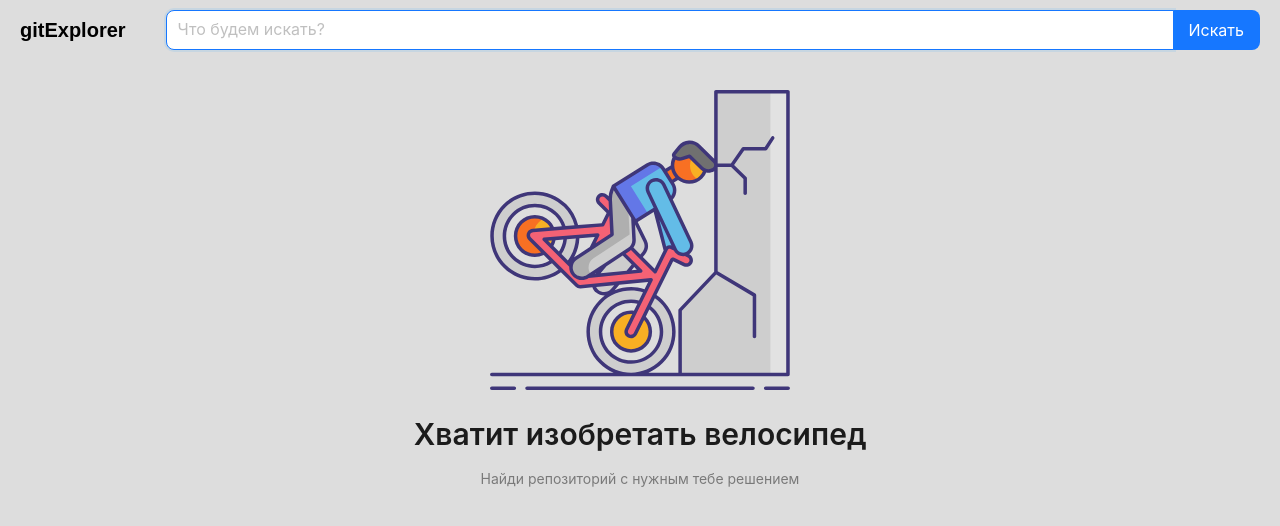
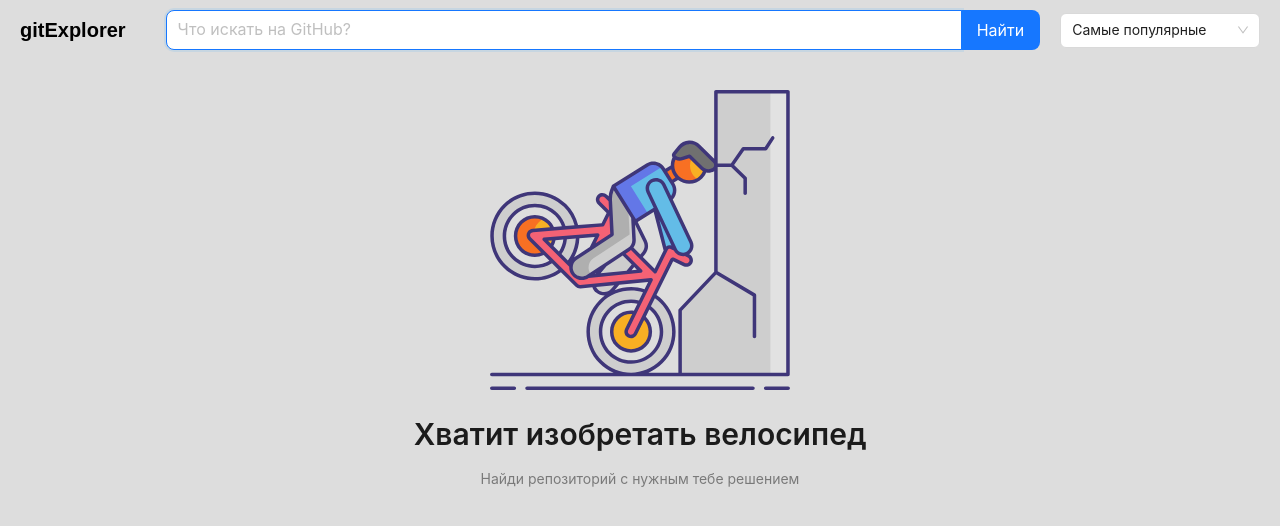
Before and after one commit to Lomt1k/gitExplorer, a React (Vite) app: page / in a window 1280 px wide. Shown: the top 526 px of the page. Built offline with nearby package versions, Linux system fonts and the light colour scheme.

Commit message:
Сортировка + резиновая вёрстка шапки

```diff
--- a/src/core/api/GithubAPI.ts
+++ b/src/core/api/GithubAPI.ts
@@ -1,5 +1,5 @@
 import RootStore from "../store/RootStore";
-import { isRepoResponse } from "./GithubTypes";
+import { isErrorMessageResponse, isRepoResponse, SearchSortType } from "./GithubTypes";
 
 class GithubAPI {
   private _baseUrl: string = 'https://api.github.com/search/repositories?';
@@ -8,7 +8,7 @@ class GithubAPI {
   private _lastSearchParams: URLSearchParams | null = null;
   private _isNextPageAvailable: boolean = false;
 
-  public async fetchRepos(searchText: string) {
+  public async fetchRepos(searchText: string, sortType: SearchSortType = SearchSortType.Stars) {
     // если вдруг подгрузка уже идёт
     if (RootStore.repoStore.isLoading) {
       return;
@@ -17,8 +17,9 @@ class GithubAPI {
     this._lastPage = 1;
     this._lastSearchParams = new URLSearchParams({
       q: searchText,
-      sort: 'stars',
-      page: this._lastPage.toString()
+      sort: sortType,
+      per_page: `${this._itemsPerPage}`,
+      page: `${this._lastPage}`,
     });
 
     try {
@@ -26,18 +27,20 @@ class GithubAPI {
       RootStore.repoStore.setRepos([], true);
       const response = await fetch(this._baseUrl + this._lastSearchParams);
       const data = await response.json();
+      if (!response.ok) {
+        throw new Error(isErrorMessageResponse(data) ? data.message : `${response.status}: ${response.statusText}`);
+      }
       if (isRepoResponse(data)) {
         RootStore.repoStore.setRepos(data.items, false);
         this._isNextPageAvailable = data.items.length >= this._itemsPerPage;
         return;
       }
+      throw new Error('Пришел непонятный ответ от сервера');
     }
     catch (error) {
       console.error(error);
+      RootStore.repoStore.setRepos([], false);
     }
-
-    console.error('Произошла ошибка при попытке получить репозитории из API');
-    RootStore.repoStore.setRepos([], false);
   }
 
   public async tryFetchNextPage() {
@@ -54,6 +57,7 @@ class GithubAPI {
     const nextSearchParams = new URLSearchParams({
       q: this._lastSearchParams.get('q')!,
       sort: this._lastSearchParams.get('sort')!,
+      per_page: `${this._itemsPerPage}`,
       page: `${this._lastPage + 1}`
     });
 
@@ -61,6 +65,9 @@ class GithubAPI {
       RootStore.repoStore.setLoadingState(true);
       const response = await fetch(this._baseUrl + nextSearchParams);
       const data = await response.json();
+      if (!response.ok) {
+        throw new Error(isErrorMessageResponse(data) ? data.message : `${response.status}: ${response.statusText}`);
+      }
       if (isRepoResponse(data)) {
         this._isNextPageAvailable = data.items.length >= this._itemsPerPage;
         RootStore.repoStore.addRepos(data.items);
@@ -68,13 +75,12 @@ class GithubAPI {
         this._lastPage++;
         return;
       }
+      throw new Error('Пришел непонятный ответ от сервера');
     }
     catch (error) {
       console.error(error);
+      RootStore.repoStore.setLoadingState(false);
     }
-
-    console.error('Произошла ошибка при попытке догрузить список репозиториев из API');
-    RootStore.repoStore.setLoadingState(false);
   }
 }
 
--- a/src/core/api/GithubTypes.ts
+++ b/src/core/api/GithubTypes.ts
@@ -1,3 +1,11 @@
+export type ErrorMessageResponse = {
+  message: string;
+}
+
+export function isErrorMessageResponse(obj: any): obj is ErrorMessageResponse {
+  return typeof obj.message === 'string';
+}
+
 export type RepoResponse = {
   total_count: number;
   incomplete_results: boolean;
@@ -13,7 +21,7 @@ export function isRepoResponse(obj: any): obj is RepoResponse {
 export type RepositoryData = {
   id: number;
   name: string;
-  description: string;
+  description?: string;
   html_url: string;
   created_at: string;
   forks: number;
@@ -23,9 +31,15 @@ export type RepositoryData = {
 export function isRepositoryData(obj: any): obj is RepositoryData {
   return typeof obj.id === 'number'
     && typeof obj.name === 'string'
-    && typeof obj.description === 'string'
     && typeof obj.html_url === 'string'
     && typeof obj.created_at === 'string'
     && typeof obj.forks === 'number'
     && typeof obj.stargazers_count === 'number';
 }
+
+export enum SearchSortType {
+  Stars = 'stars',
+  Forks = 'forks',
+  HelpWantedIssues = 'help-wanted-issues',
+  Updated = 'updated',
+};
--- a/src/core/components/GitSearch/GitSearch.tsx
+++ b/src/core/components/GitSearch/GitSearch.tsx
@@ -1,21 +1,46 @@
-import { Input } from "antd";
+import "./_git-search.scss";
+import { Input, Select } from "antd";
 import { useState } from "react";
 import GithubAPI from "../../api/GithubAPI";
+import { SearchSortType } from "../../api/GithubTypes";
 
 const GitSearch = () => {
   const [isLoading, setIsLoading] = useState(false);
+  const [sortType, setSortType] = useState(SearchSortType.Stars);
+  const [searchText, setSearchText] = useState('');
 
-  const handleSearch = async(searchText: string) => {
+  const handleChangeSortType = (type: SearchSortType) => {
+    setSortType(type);
+    tryFetch(searchText, type);
+  }
+
+  const handleSearch = (text: string) => {
+    setSearchText(text);
+    tryFetch(text, sortType);
+  }
+
+  const tryFetch = async (searchText: string, sortType: SearchSortType) => {
     if (searchText.length < 1) {
       return;
     }
 
     setIsLoading(true);
-    await GithubAPI.fetchRepos(searchText);
+    await GithubAPI.fetchRepos(searchText, sortType);
     setIsLoading(false);
   }
 
-  return <Input.Search placeholder="Что будем искать?" enterButton="Искать" size="large" autoFocus loading={isLoading} onSearch={(e) => handleSearch(e)}/>
+  return (
+    <div className="git-search">
+      <Input.Search className="git-search__search" placeholder="Что искать на GitHub?" enterButton="Найти" size="large" autoFocus
+        loading={isLoading} onSearch={(e) => handleSearch(e)} />
+      <Select className="git-search__sort" defaultValue={SearchSortType.Stars} onChange={(e) => handleChangeSortType(e)} options={[
+        { value: SearchSortType.Stars, label: <span>Самые популярные</span> },
+        { value: SearchSortType.Forks, label: <span>Часто копируемые</span> },
+        { value: SearchSortType.HelpWantedIssues, label: <span>Нуждаются в доработке</span> },
+        { value: SearchSortType.Updated, label: <span>Недавно обновлённые</span> },
+      ]} />
+    </div>
+  )
 }
 
 export default GitSearch;
--- /dev/null
+++ b/src/core/components/GitSearch/_git-search.scss
@@ -0,0 +1,29 @@
+@use "/src/styles" as *;
+
+.git-search {
+  width: 100%;
+  display: flex;
+  align-items: center;
+  gap: 20px;
+
+  @media (max-width: 500px) {
+    flex-direction: column;
+  }
+
+  @include vp-767 {
+    gap: 10px;
+  }
+
+  &__sort {
+    width: 250px;
+    height: 35px;
+
+    @include vp-767 {
+      width: 200px;
+    }
+
+    @media (max-width: 500px) {
+      width: 100%;
+    }
+  }
+}
--- a/src/core/components/Header/_header.scss
+++ b/src/core/components/Header/_header.scss
@@ -14,5 +14,9 @@
     line-height: 24px;
     font-weight: 600;
     user-select: none;
+
+    @include vp-767 {
+      display: none;
+    }
   }
 }
--- a/src/core/components/Repositories/RepositoryCard/RepositoryCard.tsx
+++ b/src/core/components/Repositories/RepositoryCard/RepositoryCard.tsx
@@ -56,7 +56,7 @@ const RepositoryCard = ({ data }: RepositoryCardProps) => {
         ]}
       >
         <Typography.Text className="repository-card__text">
-          {getShortDescription(data.description)}
+          {data.description ? getShortDescription(data.description) : 'Описание отсутствует'}
         </Typography.Text>
       </Card>
       {showModal && <EditRepositoryModal data={data} close={() => setShowModal(false)} />}
```
